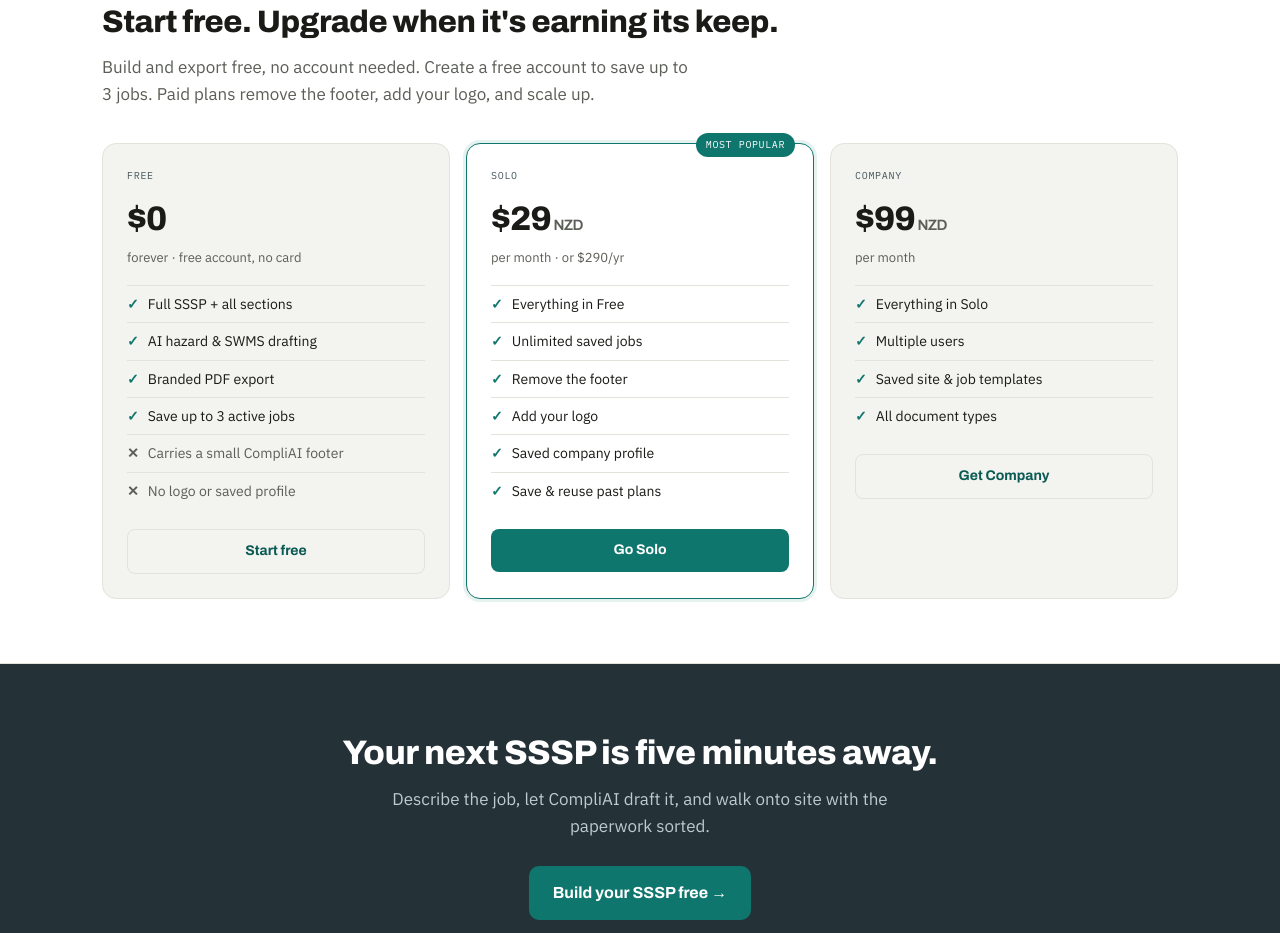
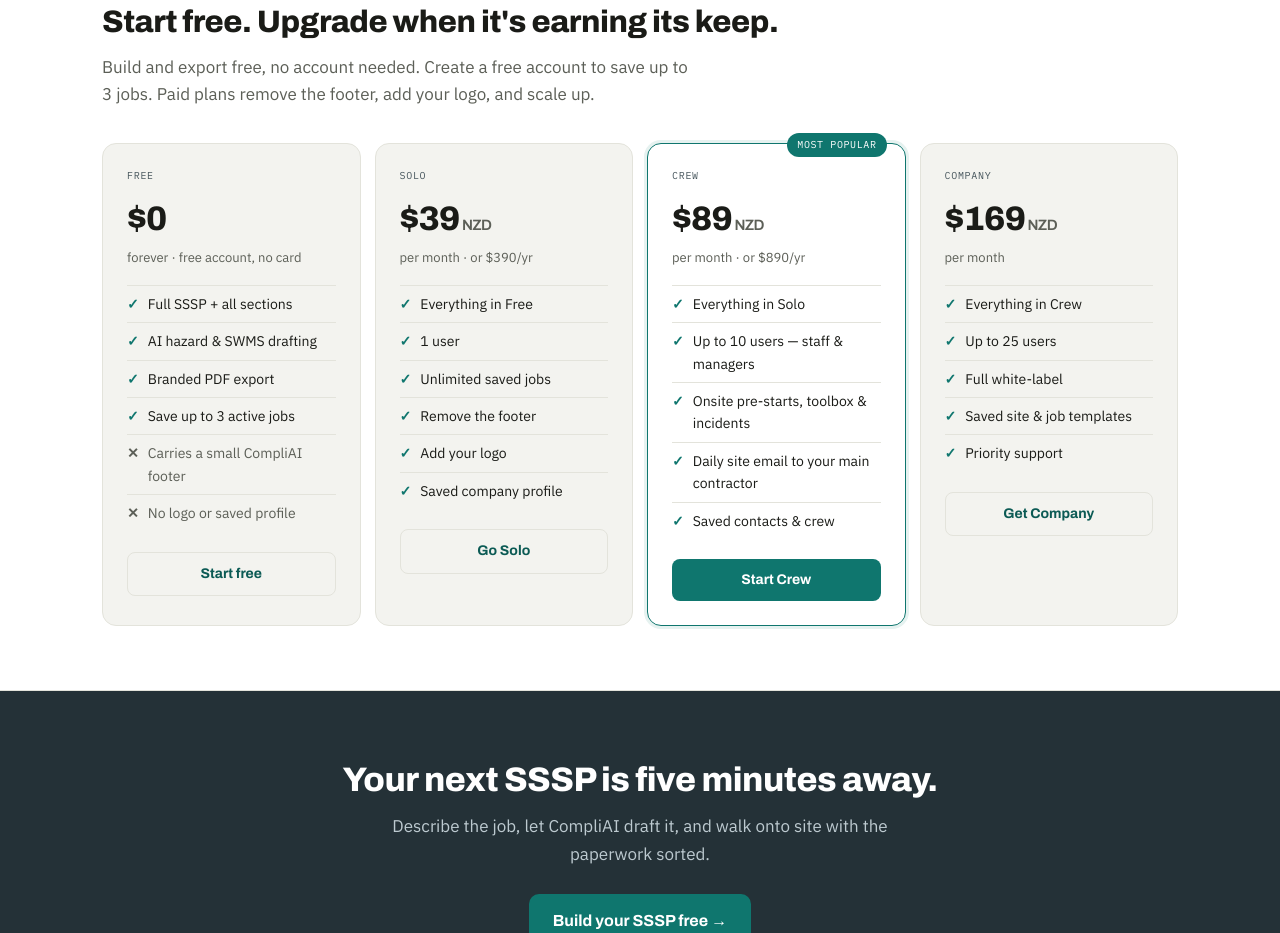
Before and after one commit to EthanSharpNZ/compliai, a website: page index.html in a window 1280 px wide. Shown: the part 4620-5553 px from the top of the page. Drawn offline with Linux system fonts and the light colour scheme.

Commit message:
Add files via upload

```diff
--- a/index.html
+++ b/index.html
@@ -188,8 +188,9 @@
 
   /* pricing */
   .price-band{background:var(--surface);border-top:1px solid var(--line);border-bottom:1px solid var(--line);}
-  .prices{display:grid;grid-template-columns:repeat(3,1fr);gap:16px;margin-top:34px;}
-  @media(max-width:760px){.prices{grid-template-columns:1fr;}}
+  .prices{display:grid;grid-template-columns:repeat(4,1fr);gap:14px;margin-top:34px;}
+  @media(max-width:980px){.prices{grid-template-columns:repeat(2,1fr);}}
+  @media(max-width:560px){.prices{grid-template-columns:1fr;}}
   .price{border:1px solid var(--line);border-radius:14px;padding:24px;background:var(--paper);position:relative;}
   .price.feature{border-color:var(--brand);box-shadow:0 0 0 3px var(--brand-tint);background:#fff;}
   .price .tag{font-family:'IBM Plex Mono';font-size:10px;letter-spacing:.07em;text-transform:uppercase;color:var(--steel-soft);}
@@ -396,30 +397,44 @@
         </ul>
         <a class="cta alt" href="sssp-builder.html">Start free</a>
       </div>
-      <div class="price feature">
-        <div class="badge">Most popular</div>
+      <div class="price">
         <div class="tag">Solo</div>
-        <div class="amt">$29<small> NZD</small></div>
-        <div class="per">per month · or $290/yr</div>
+        <div class="amt">$39<small> NZD</small></div>
+        <div class="per">per month · or $390/yr</div>
         <ul>
           <li>Everything in Free</li>
+          <li>1 user</li>
           <li>Unlimited saved jobs</li>
           <li>Remove the footer</li>
           <li>Add your logo</li>
           <li>Saved company profile</li>
-          <li>Save &amp; reuse past plans</li>
         </ul>
-        <a class="cta" href="sssp-builder.html">Go Solo</a>
+        <a class="cta alt" href="sssp-builder.html">Go Solo</a>
+      </div>
+      <div class="price feature">
+        <div class="badge">Most popular</div>
+        <div class="tag">Crew</div>
+        <div class="amt">$89<small> NZD</small></div>
+        <div class="per">per month · or $890/yr</div>
+        <ul>
+          <li>Everything in Solo</li>
+          <li>Up to 10 users — staff &amp; managers</li>
+          <li>Onsite pre-starts, toolbox &amp; incidents</li>
+          <li>Daily site email to your main contractor</li>
+          <li>Saved contacts &amp; crew</li>
+        </ul>
+        <a class="cta" href="sssp-builder.html">Start Crew</a>
       </div>
       <div class="price">
         <div class="tag">Company</div>
-        <div class="amt">$99<small> NZD</small></div>
+        <div class="amt">$169<small> NZD</small></div>
         <div class="per">per month</div>
         <ul>
-          <li>Everything in Solo</li>
-          <li>Multiple users</li>
+          <li>Everything in Crew</li>
+          <li>Up to 25 users</li>
+          <li>Full white-label</li>
           <li>Saved site &amp; job templates</li>
-          <li>All document types</li>
+          <li>Priority support</li>
         </ul>
         <a class="cta alt" href="sssp-builder.html">Get Company</a>
       </div>
```
